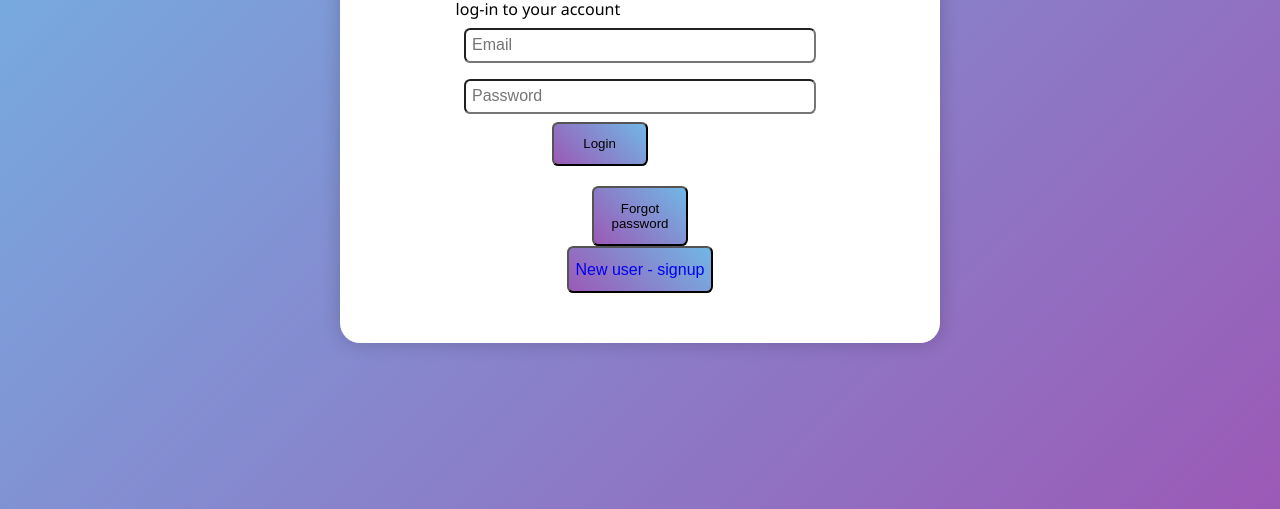
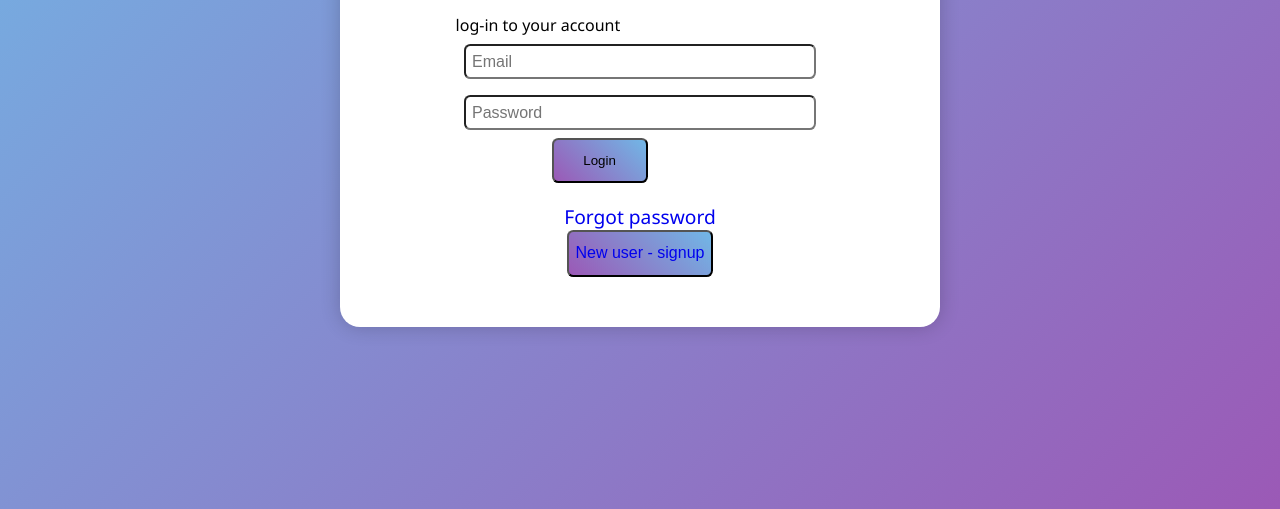
Before and after one commit to SonikaSahana/groupchat_app, a website: page frontend/views/login.html in a window 1280 px wide. Shown: the part 307-816 px from the top of the page. Drawn offline with nearby package versions, Linux system fonts and the light colour scheme.

Commit message:
some changes

```diff
--- a/frontend/views/login.html
+++ b/frontend/views/login.html
@@ -20,7 +20,7 @@
         </div>
         <button type="submit">Login</button>
     </form>
-    <a href="/views/forgot-password.html"><button id="forgot-password">Forgot password</button></a>
+    <a href="/views/forgot-password.html" id="forgot-password">Forgot password</a>
     <button><a href="/views/signup.html" >New user - signup</a></button>
 </div>
 </body>
```
